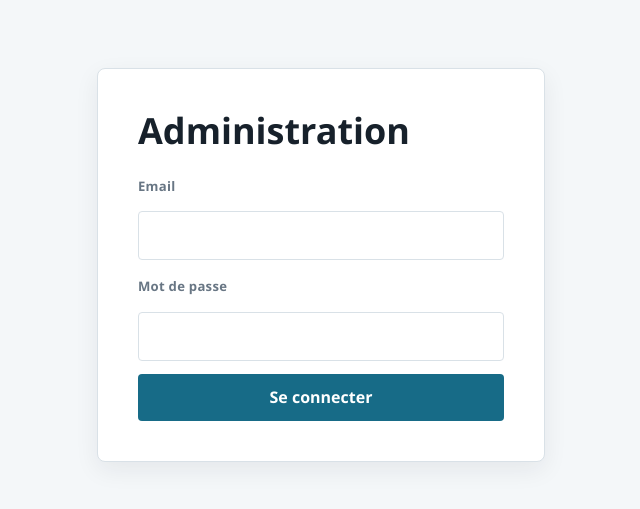
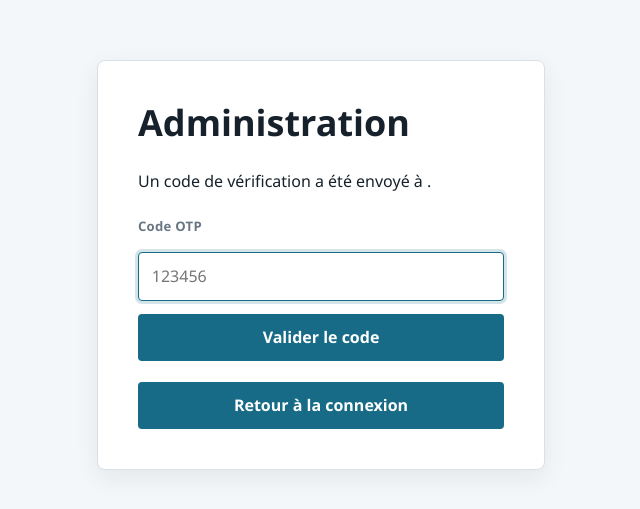
Before and after one commit to Mayel-0/Resume-admin, a React (Vite) app: page /login in a window 1280 px wide. Shown: the part 135-644 px from the top of the page, without its empty margins (319-959 px from the left). Built offline with nearby package versions, Linux system fonts and the light colour scheme; no server answers.

Commit message:
add A2F smtp

```diff
--- a/src/components/Login.jsx
+++ b/src/components/Login.jsx
@@ -3,15 +3,16 @@ import { useNavigate } from "react-router-dom";
 import { useAuth } from "../context/AuthContext";
 
 function Login() {
-  const { login } = useAuth();
+  const { login, verifyOtp, step, setStep, email, setEmail } = useAuth();
   const navigate = useNavigate();
 
-  const [email, setEmail] = useState("");
   const [password, setPassword] = useState("");
+  const [code, setCode] = useState("");
   const [error, setError] = useState(null);
   const [loading, setLoading] = useState(false);
 
-  const handleSubmit = async (e) => {
+
+  const handleLoginSubmit = async (e) => {
     e.preventDefault();
     setError(null);
     setLoading(true);
@@ -25,6 +26,31 @@ function Login() {
         return;
       }
 
+
+      setStep("otp");
+    } catch (err) {
+      setError("Impossible de joindre le serveur");
+    } finally {
+      setLoading(false);
+    }
+  };
+
+  // Étape 2 : Verification du code OTP
+  const handleOtpSubmit = async (e) => {
+    e.preventDefault();
+    setError(null);
+    setLoading(true);
+
+    try {
+      const res = await verifyOtp(email, code);
+      const data = await res.json();
+
+      if (!res.ok) {
+        setError(data.error ?? "Code OTP invalide");
+        return;
+      }
+
+      setStep("login");
       navigate("/");
     } catch (err) {
       setError("Impossible de joindre le serveur");
@@ -38,10 +64,10 @@ function Login() {
       <div className="login__inner">
         <h1 className="login__title">Administration</h1>
 
-        <form className="login__form" onSubmit={handleSubmit}>
-
         {error && <p className="login__error">{error}</p>}
 
+        {step === "login" ? (
+          <form className="login__form" onSubmit={handleLoginSubmit}>
             <label htmlFor="email">Email</label>
             <input
               type="email"
@@ -63,10 +89,44 @@ function Login() {
             />
 
             <button type="submit" disabled={loading}>
-            {loading ? "Connexion…" : "Se connecter"}
+              {loading ? "Vérification…" : "Se connecter"}
+            </button>
+          </form>
+        ) : (
+          <form className="login__form" onSubmit={handleOtpSubmit}>
+            <p className="login__info">
+              Un code de vérification a été envoyé à <strong>{email}</strong>.
+            </p>
+
+            <label htmlFor="otp">Code OTP</label>
+            <input
+              type="text"
+              id="otp"
+              value={code}
+              onChange={(e) => setCode(e.target.value)}
+              placeholder="123456"
+              maxLength={6}
+              required
+              autoFocus
+              autoComplete="one-time-code"
+            />
+
+            <button type="submit" disabled={loading}>
+              {loading ? "Validation…" : "Valider le code"}
             </button>
 
+            <button
+              type="button"
+              className="login__back-btn"
+              onClick={() => {
+                setStep("login");
+                setError(null);
+              }}
+            >
+              Retour à la connexion
+            </button>
           </form>
+        )}
       </div>
     </section>
   );
--- a/src/context/AuthContext.jsx
+++ b/src/context/AuthContext.jsx
@@ -7,6 +7,9 @@ const BASE = import.meta.env.VITE_API_URL + "/api";
 export function AuthProvider({ children }) {
   const [isAuthenticated, setIsAuthenticated] = useState(false);
   const [loading, setLoading] = useState(true);
+
+  const [step, setStep] = useState("login");
+  const [email, setEmail] = useState("");
 
   useEffect(() => {
     fetch(`${BASE}/auth/me`, {
@@ -20,16 +23,26 @@ export function AuthProvider({ children }) {
   }, []);
 
   const login = async (email, password) => {
-    const res = await fetch(`${BASE}/auth/login`, {
+    const res = await fetch(`${BASE_AUTH}/login`, {
       method: "POST",
       credentials: "include",
       headers: { "Content-Type": "application/json" },
       body: JSON.stringify({ email, password }),
     });
-
-    if (res.ok) setIsAuthenticated(true);
     return res;
   };
+
+
+  const verifyOtp = async (email, code) => {
+  const res = await fetch(`${BASE_AUTH}/verify-otp`, {
+    method: "POST",
+    credentials: "include",
+    headers: { "Content-Type": "application/json" },
+    body: JSON.stringify({ email, code }),
+  });
+  if (res.ok) setIsAuthenticated(true);
+  return res;
+};
 
   const logout = async () => {
     await fetch(`${BASE}/auth/logout`, {
```
Lines whose indentation alone changed are shown as unchanged.
